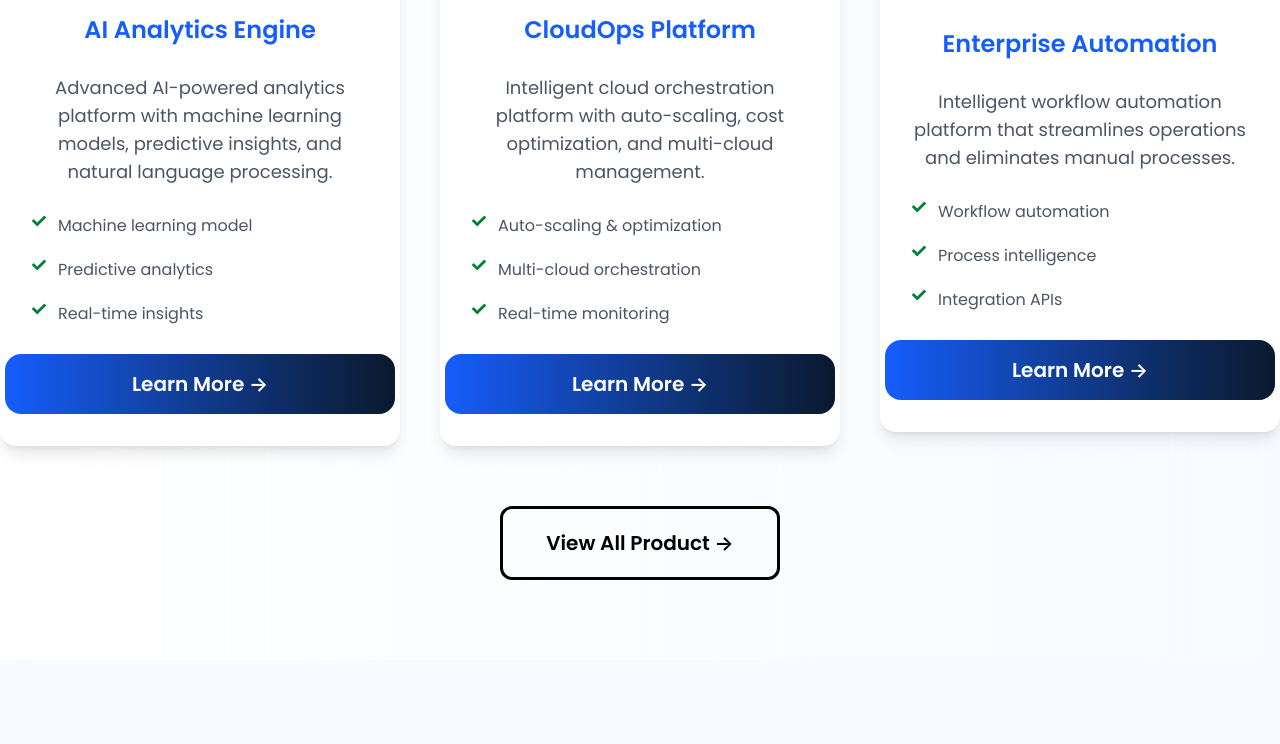
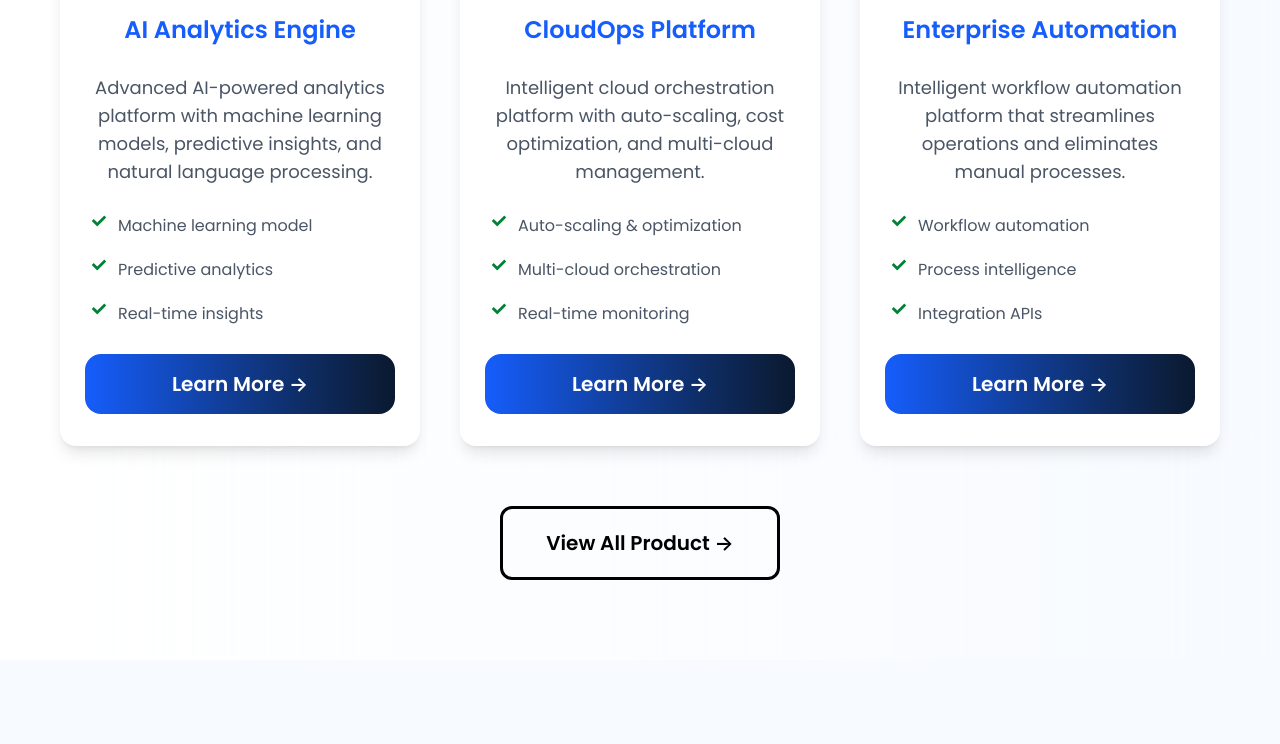
Before and after one commit to maryham1/solvurix, a React (Vite) app: page / in a window 1280 px wide. Shown: the part 4208-4952 px from the top of the page. Built offline with nearby package versions, Linux system fonts and the light colour scheme.

Commit message:
fixed width size

```diff
--- a/src/component/Flagship/Flagship.jsx
+++ b/src/component/Flagship/Flagship.jsx
@@ -63,8 +63,13 @@ function Flagship() {
         <div className="flex flex-col gap-10  laptop:flex-row">
           {flagships.map((flg) => (
             <div
-              className=" transition-all duration-500  group relative bg-white p-6 flex flex-col justify-center items-center gap-4 laptop:p-8 laptop:gap-7
-                w-auto h-auto m-auto rounded-2xl shadow-lg hover:scale-[1.05] laptop:w-[400px] tablet:w-[480px]"
+              className={` ${
+                inView
+                  ? "opacity-100 translate-y-0"
+                  : "opacity-0 translate-y-20 "
+              } transition-all duration-700 ease-out transition-all duration-500  group relative bg-white p-6 flex flex-col justify-center items-center gap-4 laptop:p-8 laptop:gap-7
+                w-auto h-auto m-auto rounded-2xl shadow-lg hover:scale-[1.05] laptop:w-[360px] tablet:w-[480px]`}
+              ref={ref}
             >
               <div
                 className="absolute top-0 left-1/2 -translate-x-1/2
@@ -93,11 +98,20 @@ function Flagship() {
             </div>
           ))}
         </div>
-        <button className="border border-[3px] border-black rounded-xl px-8 py-4 w-auto laptop:w-[280px] tablet:w-[280px] tablet:px-5 tablet:py-5 laptop:px-5 laptop:py-5">
-          <a className="text-md capitalize font-semibold outline-0 laptop:tex-xl tablet:text-xl">
-            view all product &rarr;
-          </a>
-        </button>
+        <div
+          className={` ${
+            inView ? "opacity-100 translate-y-0" : "opacity-0 translate-y-20 "
+          } transition-all duration-700 ease-out `}
+          ref={ref}
+        >
+          <button
+            className={`border border-[3px] border-black rounded-xl px-8 py-4 w-auto laptop:w-[280px] tablet:w-[280px] tablet:px-5 tablet:py-5 laptop:px-5 laptop:py-5`}
+          >
+            <a className="text-md capitalize font-semibold outline-0 laptop:tex-xl tablet:text-xl">
+              view all product &rarr;
+            </a>
+          </button>
+        </div>
       </div>
     </section>
   );
--- a/src/component/Flagship/LearnMoreBtn.jsx
+++ b/src/component/Flagship/LearnMoreBtn.jsx
@@ -1,6 +1,6 @@
 function LearnMoreBtn() {
   return (
-    <button className="transition-all duration-500 bg-gradient-to-r from-blue-600 to-[#0A192F] p-3 rounded-2xl w-[300px] group-hover:scale-[1.05] laptop-[w-410px] tablet:w-[390px] tablet:p-4 laptop:p-4">
+    <button className="transition-all duration-500 bg-gradient-to-r from-blue-600 to-[#0A192F] p-3 rounded-2xl w-[300px] group-hover:scale-[1.05] laptop:w-[310px] tablet:w-[390px] tablet:p-4 laptop:p-4">
       <a className="cursor-pointer text-white text-center text-md capitalize font-semibold laptop:text-xl">
         learn more &rarr;
       </a>
```
